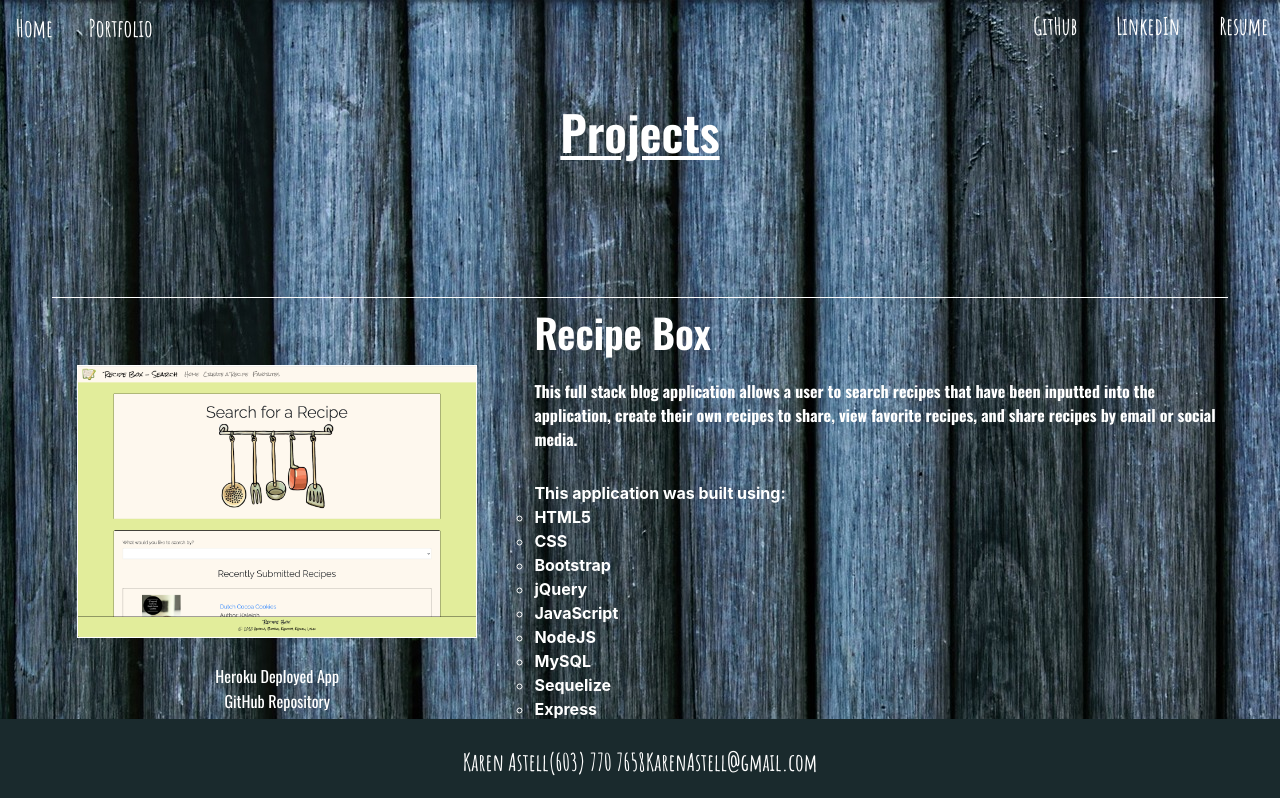
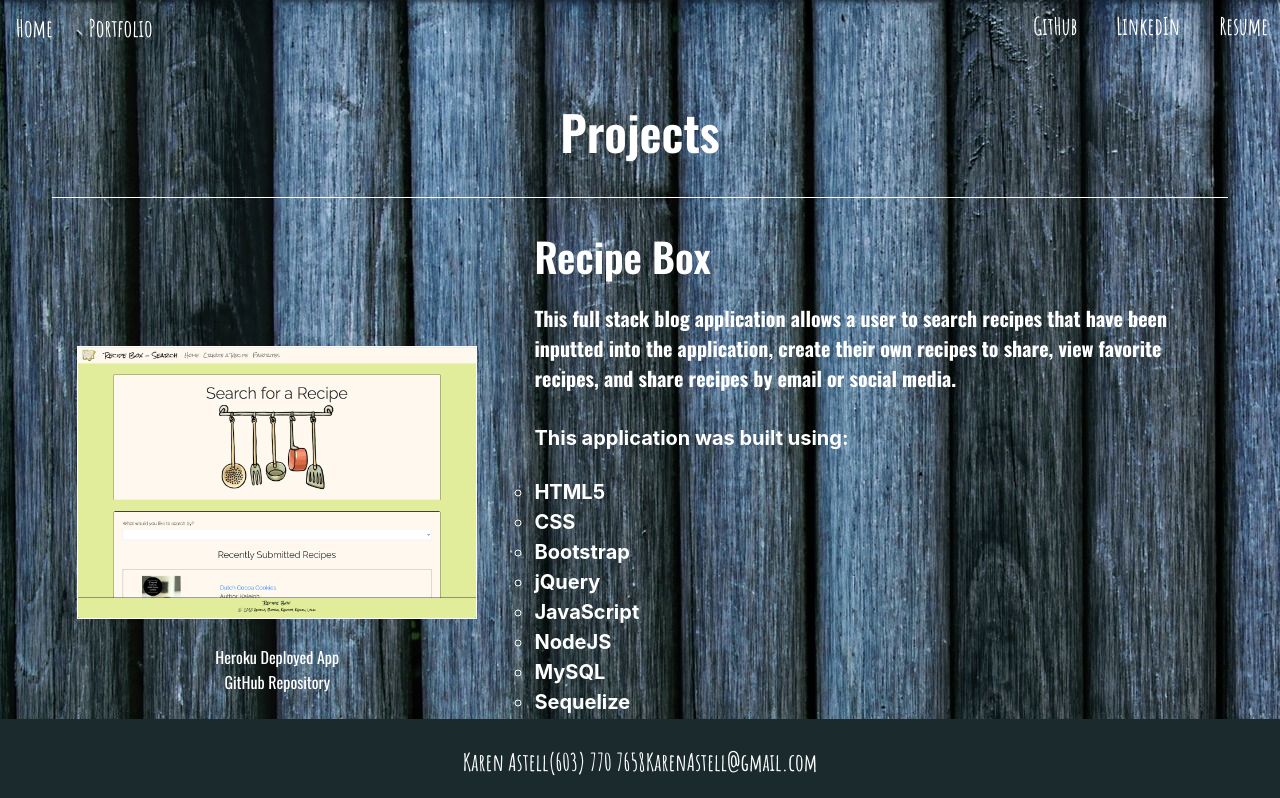
Before and after one commit to karenastell/react-portfolio, a React (Create React App) app: page /portfolio in a window 1280 px wide. Shown: the top 798 px of the page. Built offline with nearby package versions, Linux system fonts and the light colour scheme.

Commit message:
setting up for github pages deploy

```diff
--- a/package.json
+++ b/package.json
@@ -12,6 +12,7 @@
     "@testing-library/react": "^9.5.0",
     "@testing-library/user-event": "^7.2.1",
     "bulma": "^0.9.0",
+    "gh-pages": "^3.1.0",
     "react": "^16.13.1",
     "react-dom": "^16.13.1",
     "react-router-dom": "^5.2.0",
--- a/src/components/Project.js
+++ b/src/components/Project.js
@@ -9,7 +9,7 @@ export default function Project(props) {
     <div className='large-margin' >
 
     {props.projects.map((project) => (
-        <div  className='columns column-margin is-vcentered has-text-white'>
+        <div className='pt-5 pb-5 columns column-margin is-vcentered has-text-white'>
           <div className='column center'>
             <a
               target='_blank'
@@ -42,10 +42,10 @@ export default function Project(props) {
           <div className='column is-three-fifths project-margin'>
             <h1 className='title is-2 has-text-white font'>{project.title}</h1>
             <div className='has-text-white'>
-              <p className='light-font bold font'>
+              <p className='project-font bold font'>
             {project.description}
               </p>
-              <p className='port-list bold'>
+              <p className='project-font pb-5 port-list bold'>
                 This application was built using:
               </p>
               <div>
@@ -53,7 +53,7 @@ export default function Project(props) {
                   <div className='column'>
                     <ul className='ul-style bold'>
                         {project.builtWith.map((listItem)=>(
-                            <li>{listItem}</li>
+                            <li className='project-font'>{listItem}</li>
                         ))}
                     </ul>
                   </div>
--- a/src/pages/Portfolio.js
+++ b/src/pages/Portfolio.js
@@ -10,21 +10,16 @@ export default class Portfolio extends Component {
     projects: Projects,
   };
 
-  createBuiltList() {
-    alert('working?');
-  }
-
   render() {
     return (
       <div>
         <Container>
-          <h1 className='has-text-white font title is-1 center underline main-header'>
+          <h1 className='has-text-white font title is-1 center  main-header'>
             Projects
           </h1>
 
             <Project
               projects={this.state.projects}
-              createBuiltList={this.createBuiltList}
             />
 
         </Container>
--- a/src/style.css
+++ b/src/style.css
@@ -37,6 +37,10 @@
 
 .nav-link-margin {
   margin-right: 15px;
+}
+
+.project-font {
+  font-size: 20px;
 }
 
 .large-font {
@@ -85,7 +89,7 @@
 
 .main-header {
   margin-top: 50px;
-  margin-bottom: 150px !important;
+  margin-bottom: 50px !important;
 }
 
 .brand-statement {
```
Also changed, not shown: 31 other files (tests, documents, lock files or other folders).
